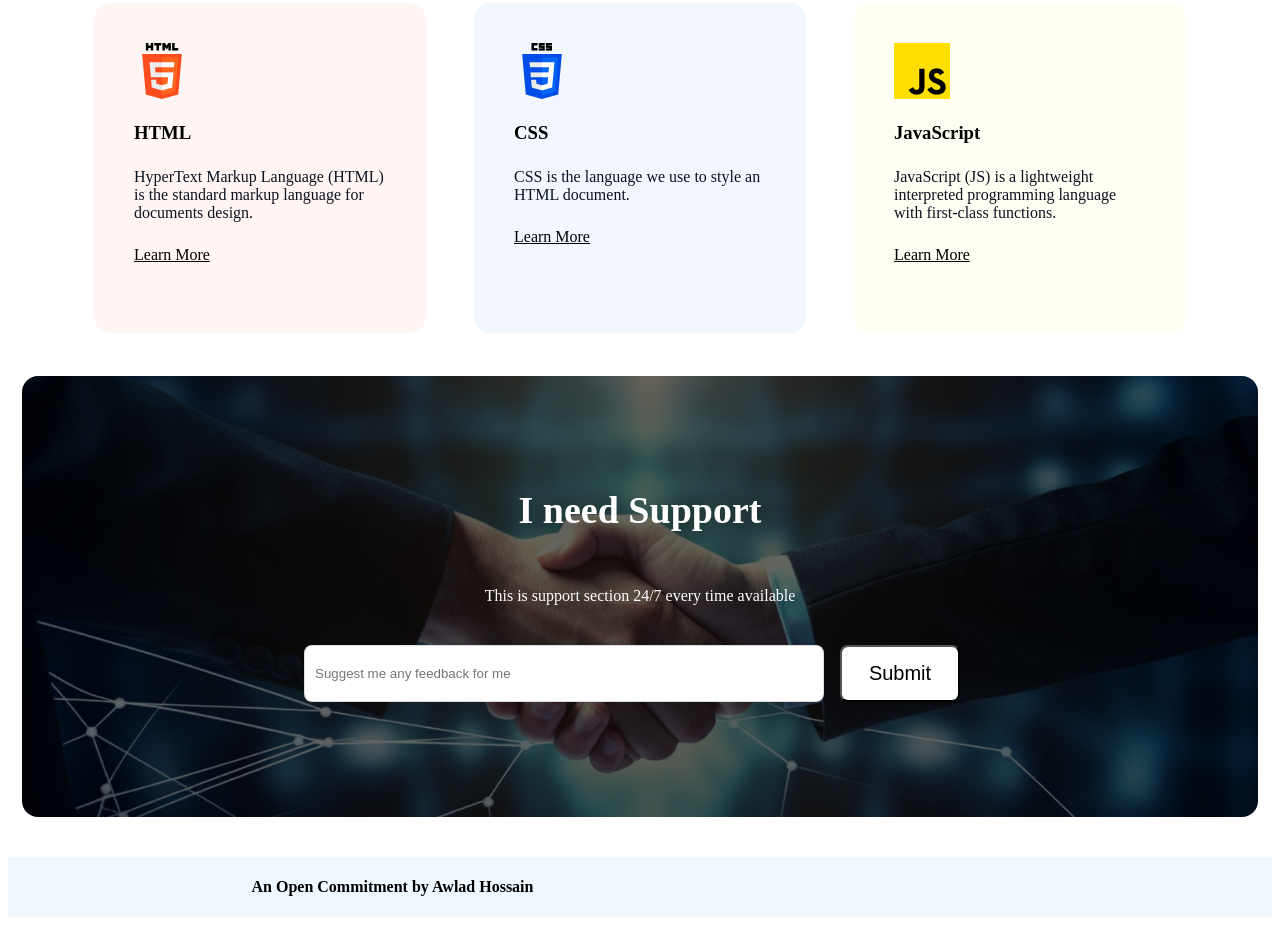
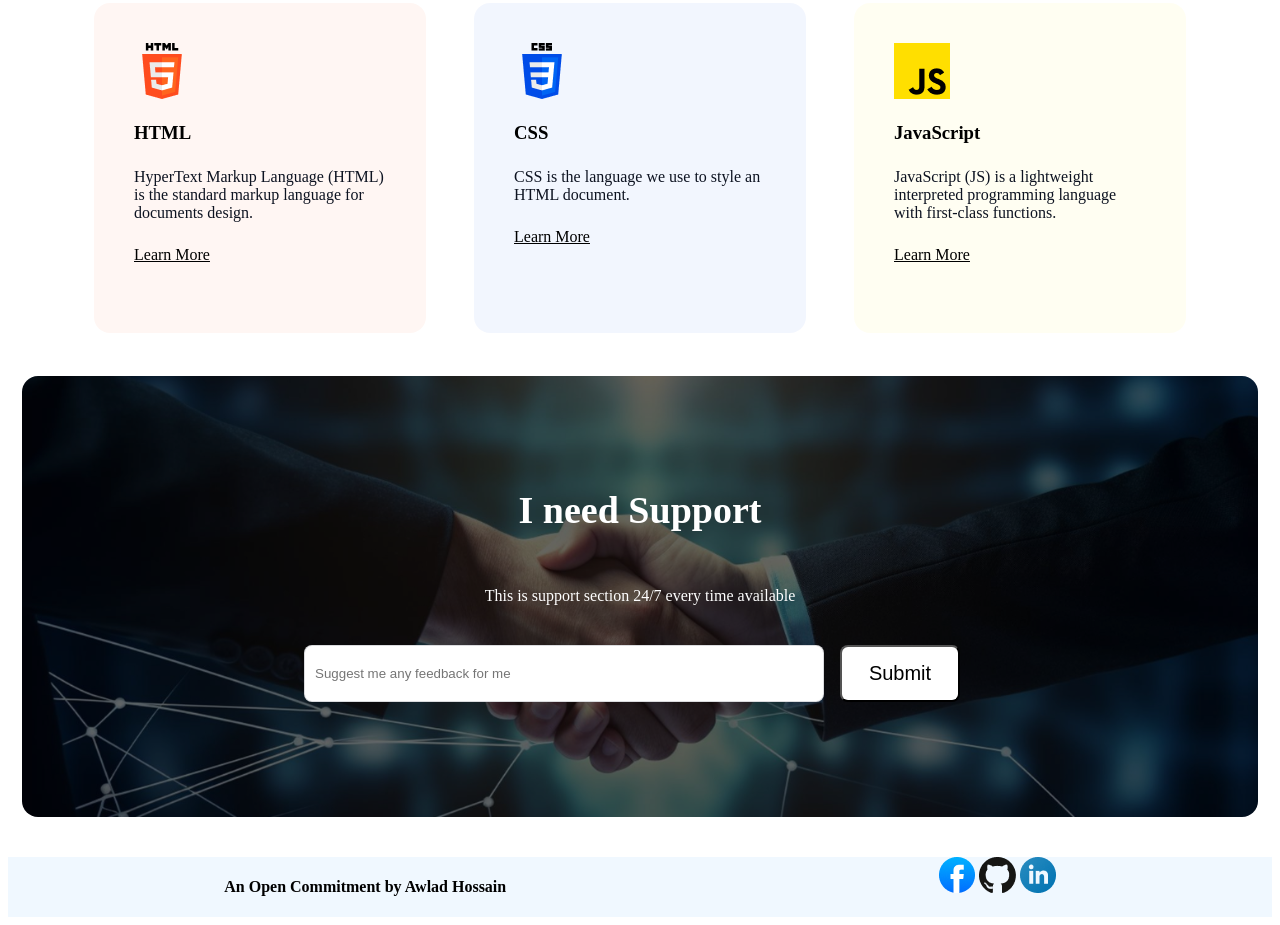
Before and after one commit to fahimmia607517/My-Challenge-Begins, a plain HTML site: page My-Challenge-Begins/index.html in a window 1280 px wide. Shown: the part 3031-3956 px from the top of the page. Drawn offline with Linux system fonts and the light colour scheme; the site is published under a folder, as on GitHub Pages, so addresses that start at the root find nothing; a web font is replaced by a local one.

```diff
--- a/My-Challenge-Begins/index.html
+++ b/My-Challenge-Begins/index.html
@@ -153,10 +153,10 @@
                 <h4>An Open Commitment by Awlad Hossain</h4>
             </div>
             <div>
-                <a href="https://www.facebook.com/"><img src="/B10A1-Challenge-Begins/assets/facebook.png" alt=""></a>
-                <a href="https://github.com/"><img src="/B10A1-Challenge-Begins/assets/github.png" alt=""></a>
+                <a href="https://www.facebook.com/"><img src="../B10A1-Challenge-Begins/assets/facebook.png" alt=""></a>
+                <a href="https://github.com/"><img src="../B10A1-Challenge-Begins/assets/github.png" alt=""></a>
                 <a href="https://scholar.google.com/citations?user=iqRP_dsAAAAJ"><img
-                        src="/B10A1-Challenge-Begins/assets/linkedin-icon 1.png" alt=""></a>
+                        src="../B10A1-Challenge-Begins/assets/linkedin-icon 1.png" alt=""></a>
             </div>
         </div>
     </footer>
```
